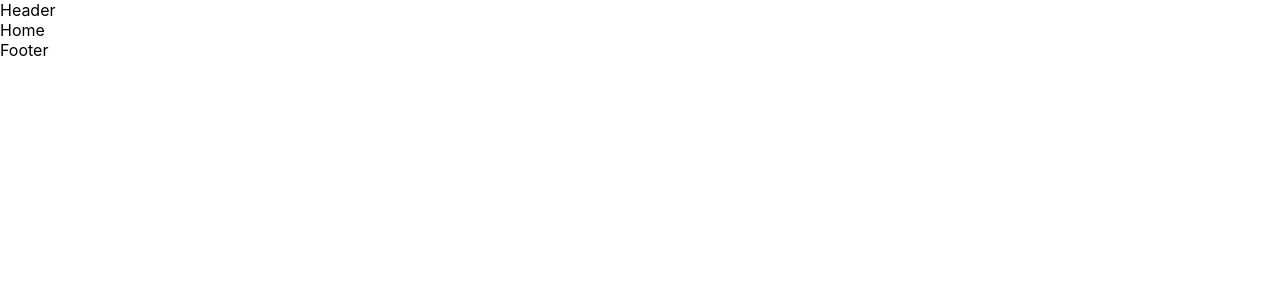
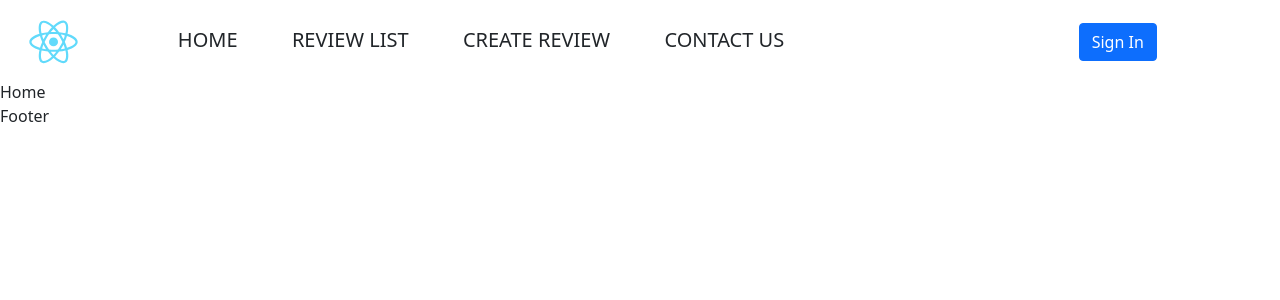
Before and after one commit to locckhl/onakasuita, a React (Create React App) app: page / in a window 1280 px wide. Shown: the top 300 px of the page. Built offline with nearby package versions, Linux system fonts and the light colour scheme.

Commit message:
Add header

```diff
--- a/src/App.css
+++ b/src/App.css
@@ -11,6 +11,10 @@
   .App-logo {
     animation: App-logo-spin infinite 20s linear;
   }
+}
+body{
+  /* background-image: url("./assets/images/bg.jpg"); */
+  /* background-size: cover; */
 }
 
 .App-header {
--- a/src/App.jsx
+++ b/src/App.jsx
@@ -22,9 +22,9 @@ function App() {
           <Home />
         </Route>
 
-        <Route exact path="/signin">
+        {/* <Route exact path="/signin">
           <SignIn />
-        </Route>
+        </Route> */}
 
         <Route exact path="/admin">
           <Admin />
--- a/src/index.css
+++ b/src/index.css
@@ -1,5 +1,7 @@
 body {
   margin: 0;
+  padding: 0;
+  box-sizing: border-box;
   font-family: -apple-system, BlinkMacSystemFont, 'Segoe UI', 'Roboto', 'Oxygen',
     'Ubuntu', 'Cantarell', 'Fira Sans', 'Droid Sans', 'Helvetica Neue',
     sans-serif;
@@ -11,3 +13,8 @@ code {
   font-family: source-code-pro, Menlo, Monaco, Consolas, 'Courier New',
     monospace;
 }
+
+/* *{
+  margin: 0;
+  padding: 0;
+} */
--- a/src/index.js
+++ b/src/index.js
@@ -3,6 +3,8 @@ import ReactDOM from 'react-dom';
 import './index.css';
 import App from './App';
 import reportWebVitals from './reportWebVitals';
+import 'bootstrap/dist/css/bootstrap.min.css';
+import 'bootstrap/dist/js/bootstrap.bundle.min.js';
 
 ReactDOM.render(
   <React.StrictMode>
--- a/src/pages/Header/Header.jsx
+++ b/src/pages/Header/Header.jsx
@@ -1,9 +1,37 @@
-import React from 'react'
-
+import React from "react";
+import "./index.scss";
+import logo from "../../logo.svg";
+import { Modal, Button } from "react-bootstrap";
+import SignIn from "../../components/SignIn/SignIn";
 export default function Header() {
-    return (
-        <div>
-            Header
+  return (
+    <header>
+      <div className="container-fluid">
+        <div className="row align-middle header-content">
+          <div className="col-1 header-logo">
+            <img src={logo} alt="" />
+          </div>
+          <div className="col-9 header-navbar ">
+            <ul className="d-flex justify-content-start fs-5">
+              <li>
+                <a href="/">HOME</a>
+              </li>
+              <li>
+                <a href="/review-list">REVIEW LIST</a>
+              </li>
+              <li>
+                <a href="/new-review">CREATE REVIEW</a>
+              </li>
+              <li>
+                <a href="#">CONTACT US</a>
+              </li>
+            </ul>
+          </div>
+          <div className="col-2 header-user">
+            <SignIn/>
+          </div>
         </div>
-    )
+      </div>
+    </header>
+  );
 }
--- /dev/null
+++ b/src/pages/Header/index.scss
@@ -0,0 +1,25 @@
+$header-height: 80px;
+
+header {
+  height: $header-height;
+  .header-content {
+    line-height: $header-height;
+    .header-navbar {
+      ul {
+        li {
+          list-style: none;
+          display: block;
+          padding: 0 1.7rem 0 1.7rem;
+          a {
+            text-decoration: none;
+            display: block;
+            color: #212529;
+          }
+          a:hover{
+              text-decoration: underline;
+          }
+        }
+      }
+    }
+  }
+}
```
